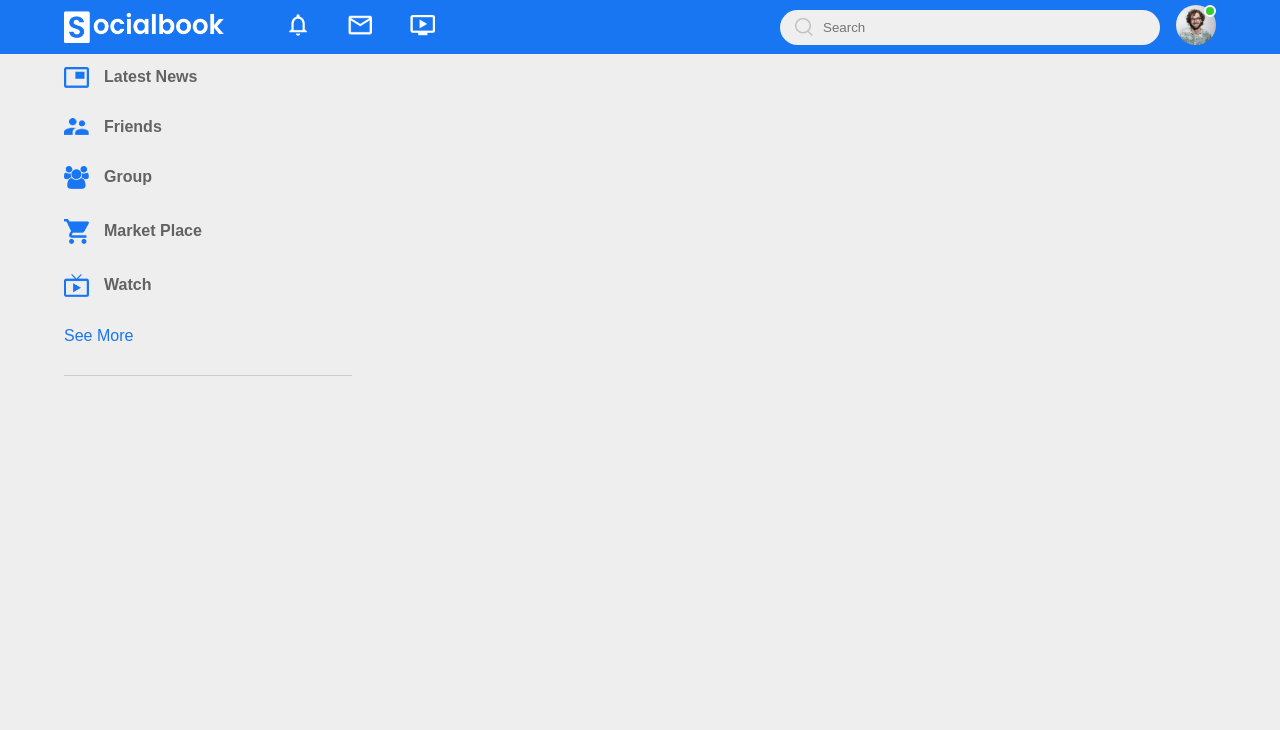
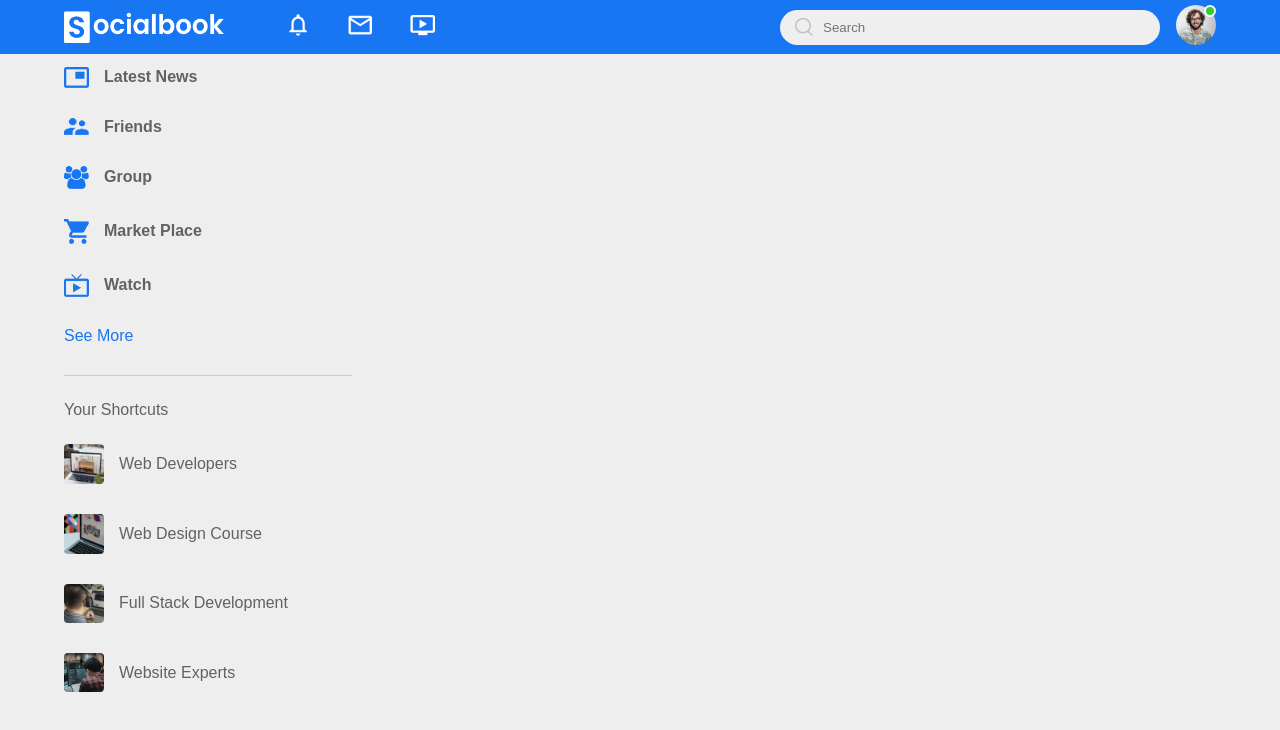
Before and after one commit to femmor/social-book, a plain HTML site: page index.html in a window 1280 px wide. Drawn offline with Linux system fonts and the light colour scheme.

Commit message:
Adds shortcuts links

```diff
--- a/index.html
+++ b/index.html
@@ -57,6 +57,26 @@
           see more
         </a>
       </div>
+
+      <div class="shortcut-links">
+        <p>your shortcuts</p>
+        <a href="#">
+          <img src="images/shortcut-1.png" alt="shortcut 1">
+          web developers
+        </a>
+        <a href="#">
+          <img src="images/shortcut-2.png" alt="shortcut 2">
+          web design course
+        </a>
+        <a href="#">
+          <img src="images/shortcut-3.png" alt="shortcut 3">
+          full stack development
+        </a>
+        <a href="#">
+          <img src="images/shortcut-4.png" alt="shortcut 4">
+          website experts
+        </a>
+      </div>
     </div>
     <!-- Main content -->
     <div class="main-content"></div>
--- a/style.css
+++ b/style.css
@@ -113,7 +113,7 @@ nav {
   flex-basis: 47%;
 }
 
-.left-links a {
+.left-links a, .shortcut-links a {
   text-decoration: none;
   display: flex;
   align-items: center;
@@ -137,3 +137,20 @@ nav {
 .left-links {
   border-bottom: 1px solid #ccc;
 }
+
+.shortcut-links a {
+  font-weight: normal;
+}
+
+.shortcut-links a img {
+  width: 40px;
+  border-radius: 4px;
+  margin-right: 15px;
+}
+
+.shortcut-links p {
+  margin: 25px 0;
+  text-transform: capitalize;
+  color: #626262;
+  font-weight: 500;
+}
```
